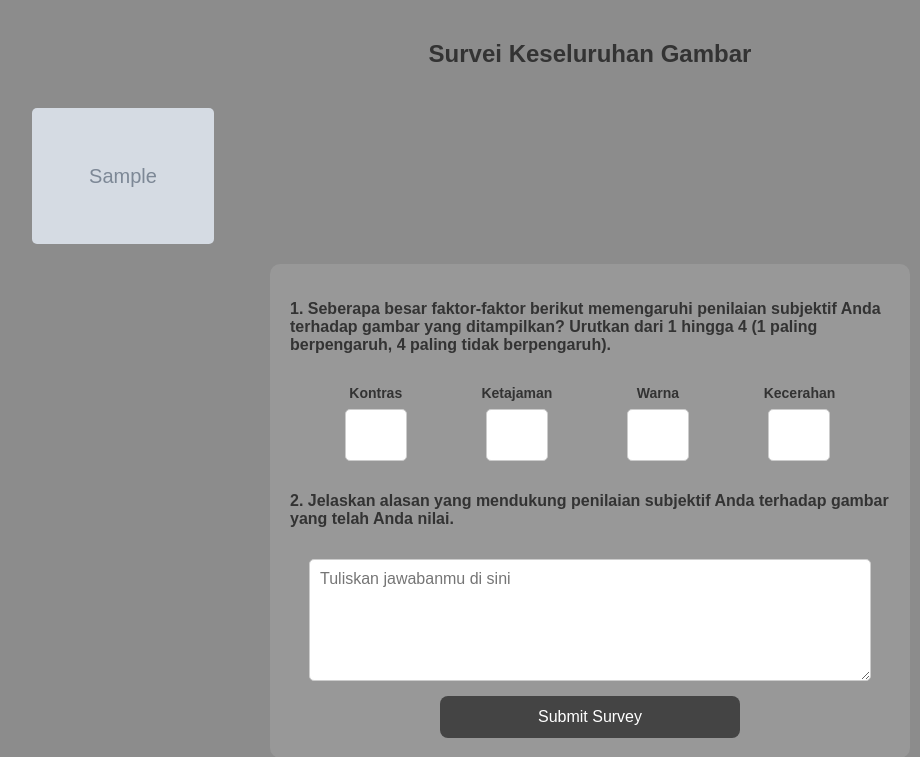
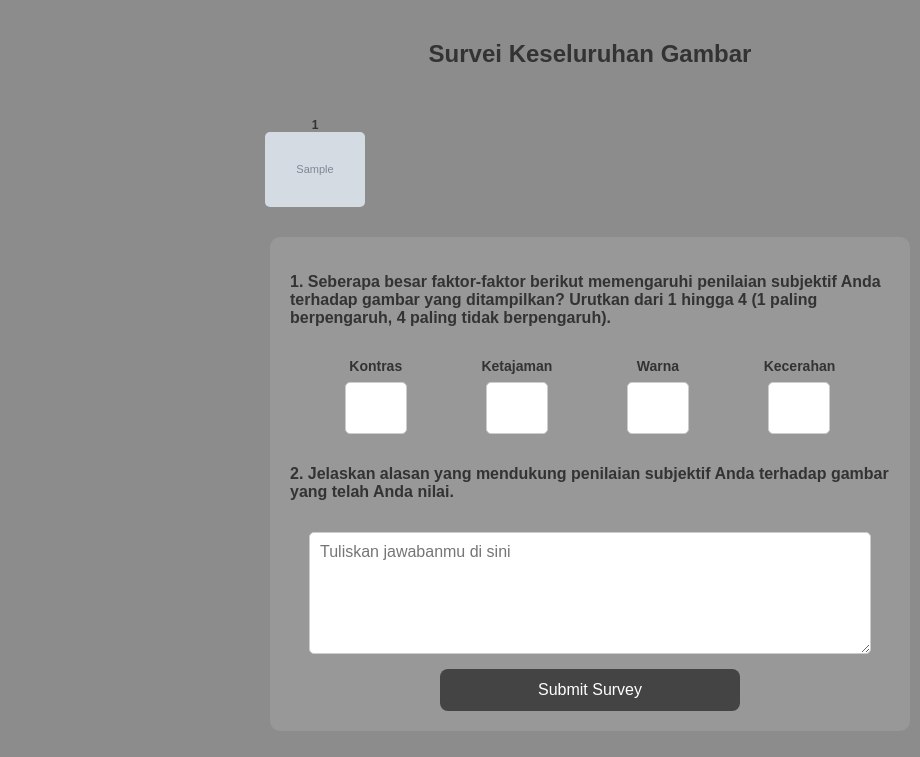
Before and after one commit to catherineeangel/iqa_survey, a Django app: template survey/templates/final_survey.html in a window 1280 px wide. Shown: the top 757 px of the page, without its empty margins (50-970 px from the left). Run offline with Django 4.2, Linux system fonts and the light colour scheme; the template is opened without the code that fills it: values that come from a table or form of the project are taken from there, others are empty; tables that the repository leaves empty hold one stand-in row (values such as "Sample post"); grey boxes marked "Sample" are stand-in pictures.

Commit message:
feat: added summary of images on final page

```diff
--- a/survey/templates/final_survey.html
+++ b/survey/templates/final_survey.html
@@ -127,6 +127,33 @@
         transform: scale(1.05);
     }
 
+    .thumbnail-container {
+        display: grid;
+        grid-template-columns: repeat(6, 1fr); /* 6 images per row */
+        gap: 10px;
+        max-width: 100%;
+        padding: 10px;
+        justify-content: center;
+    }
+
+    .thumbnail-item {
+        display: flex;
+        flex-direction: column;
+        align-items: center;
+        font-size: 12px;
+    }
+
+    .thumbnail-number {
+        font-weight: bold;
+    }
+
+    .thumbnail-item img {
+        max-width: 100px; /* Ensures images do not exceed this size */
+        height: auto; /* Maintains aspect ratio */
+        object-fit: contain; /* Prevents cropping */
+        border-radius: 5px; /* Optional rounded corners */
+    }
+
     </style>
 
     <script>
@@ -154,7 +181,10 @@
         <!-- Thumbnail Display -->
         <div class="thumbnail-container">
             {% for participant_image in participant_images %}
-                <img src="{% static 'images/' %}{{ participant_image.image }}" alt="Image Thumbnail">
+                <div class="thumbnail-item">
+                    <span class="thumbnail-number">{{ forloop.counter }}</span>
+                    <img src="{% static 'images/' %}{{ participant_image.image }}" alt="Image Thumbnail">
+                </div>
             {% endfor %}
         </div>
 
```
Also changed, not shown: iqa_survey/settings.py (+13 -7 lines), survey/templates/start_survey.html (+16 -2 lines), 1 other file.
